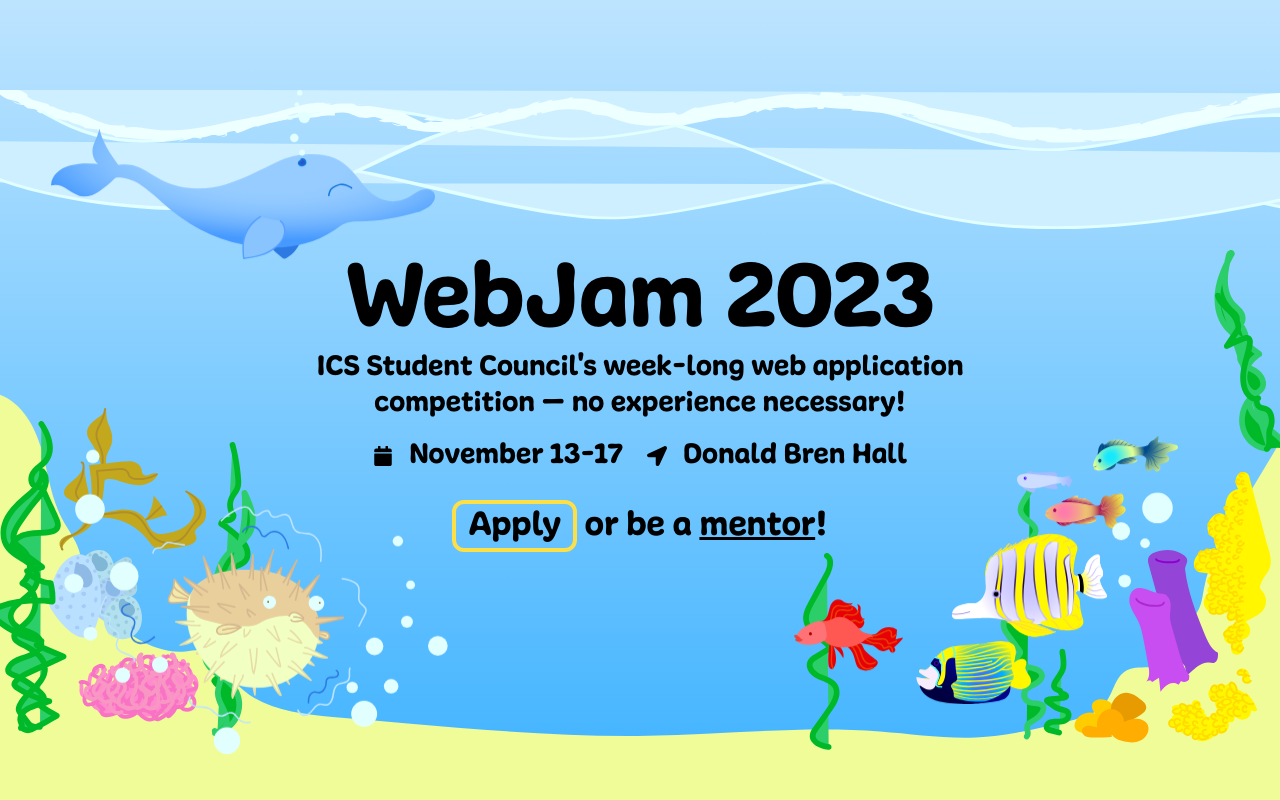
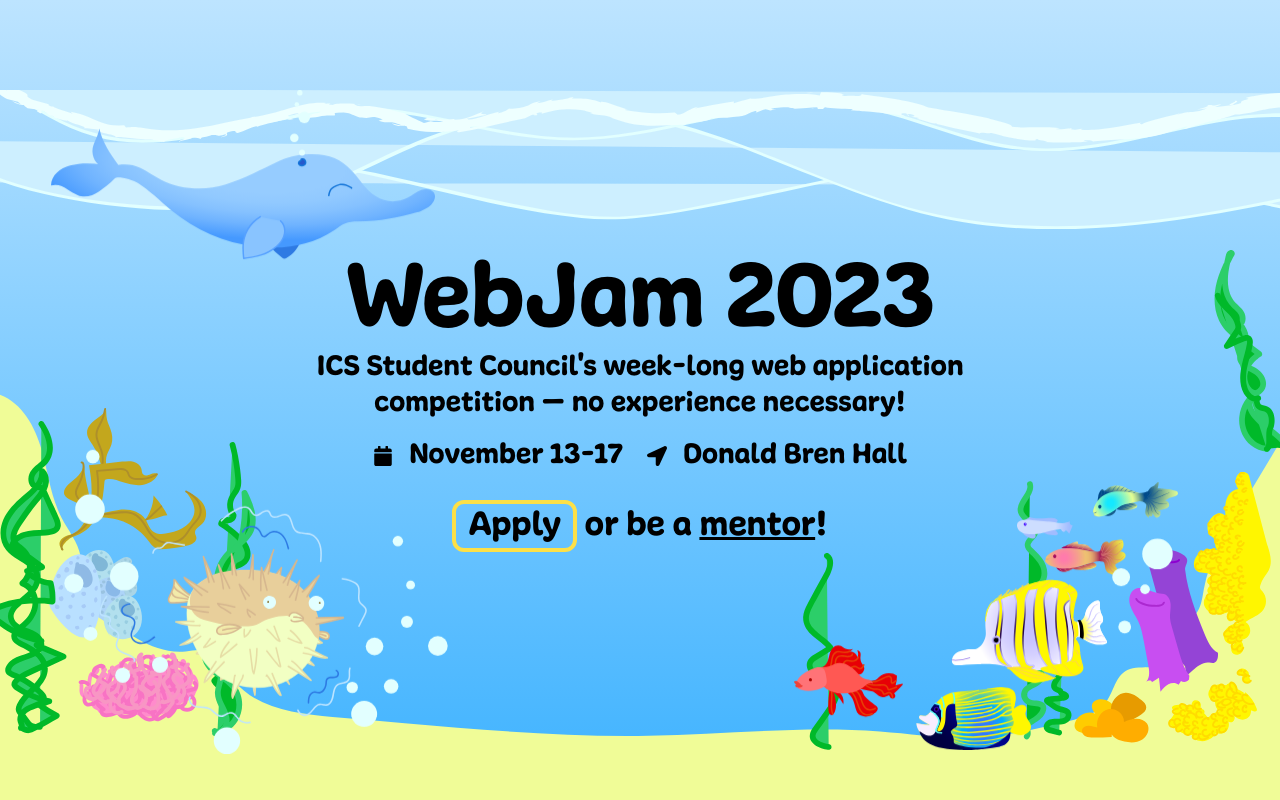
Before and after one commit to icssc/webjam-2023, a Next.js app: page / in a window 1280 px wide. Shown: the top 800 px of the page. Built offline with nearby package versions, Linux system fonts and the light colour scheme.

Commit message:
Parallax (#14)
* Finalize site for invites

* mentor link

* Parallax Effect on Hero

```diff
--- a/src/components/hero/hero.js
+++ b/src/components/hero/hero.js
@@ -1,11 +1,26 @@
+import React, { useState, useEffect } from 'react';
 import { FaCalendar, FaLocationArrow } from "react-icons/fa";
 import styles from "../../styles/components/Hero.module.css";
 
 export default function HeroSection() {
+  const [scrollValue, setScrollValue] = useState(0);
+
+  useEffect(() => {
+    function handleScroll() {
+      setScrollValue(window.scrollY);
+    }
+
+    window.addEventListener('scroll', handleScroll);
+
+    return () => {
+      window.removeEventListener('scroll', handleScroll);
+    };
+  }, []);
+
   return (
     <>
-      <div className="z-10 mx-10 flex flex-col place-content-center gap-4">
-        <div className="flex flex-col place-content-center">
+      <div className="z-10 mx-10 flex flex-col place-content-center gap-4 relative" style={{ top: scrollValue * 0.2 + 'px' }}>
+        <div className="z-5 flex flex-col place-content-center">
           <h1 className="flex place-content-center text-center text-5xl md:text-7xl lg:text-8xl">
             WebJam 2023
           </h1>
@@ -18,7 +33,7 @@ export default function HeroSection() {
           </div>
         </div>
 
-        <div className="flex flex-row place-content-center gap-6 text-xl md:text-2xl lg:text-3xl">
+        <div className="z-5 flex flex-row place-content-center gap-6 text-xl md:text-2xl lg:text-3xl">
           <span className="flex flex-row items-center gap-4">
             <FaCalendar size={20} />
             <h2>November 13-17</h2>
@@ -29,7 +44,7 @@ export default function HeroSection() {
           </span>
         </div>
 
-        <div className="mx-auto mt-4 flex">
+        <div className="z-5 mx-auto mt-4 flex">
           <p className="text-2xl md:text-3xl lg:text-4xl">
             <a
               className="rounded-xl border-4 border-solid border-yellow-300 px-3 py-1 hover:bg-yellow-300 transition duration-300"
@@ -50,10 +65,10 @@ export default function HeroSection() {
         </div>
       </div>
 
-      <div className={`${styles.oceanTop} absolute left-0 top-0 w-[100%]`} />
-      <div className={`${styles.dolphin} absolute left-[-25vw] md:left-[4vw] top-0 md:top-[0] w-[300px] lg:w-[30vw]`} />
-      <div className={`${styles.pufferfish} absolute bottom-[20vw] md:bottom-[4vw] left-[1vw] lg:left-[5vw]  w-[50vw] lg:w-[30vw]`} />
-      <div className={`${styles.fishies} absolute bottom-[15vw] md:bottom-[7.5vw] right-[1vw] lg:right-[8vw]  w-[50vw] lg:w-[30vw]`} />
+      <div className={`${styles.oceanTop} absolute left-0 top-0 w-[100%]`} style={{ top: -scrollValue * .4 + 'px' }} />
+      <div className={`${styles.dolphin} absolute left-[-50vw] md:left-[4vw] top-0 md:top-[0] w-[300px] lg:w-[30vw]`} style={{ top: -scrollValue * 0.1 + 'px' }}  />
+      <div className={`${styles.pufferfish} absolute bottom-[20vw] md:bottom-[4vw] left-[1vw] lg:left-[5vw]  w-[50vw] lg:w-[30vw]`} style={{ top: -scrollValue * 0.45 - 50 + 'px' }} />
+      <div className={`${styles.fishies} absolute bottom-[15vw] md:bottom-[7.5vw] right-[1vw] lg:right-[8vw]  w-[50vw] lg:w-[30vw]`} style={{ top: -scrollValue * 0.3 - 50 + 'px' }} />
       <div className={`${styles.oceanTopFloor} absolute bottom-0 left-0 w-[100%]`} />
 
     </>
--- a/src/components/navbar.js
+++ b/src/components/navbar.js
@@ -24,7 +24,7 @@ export default function Navbar() {
   return (
     <nav className={`${styles.nav} ${showNav ? "opacity-100" : "opacity-0"} place-content-center md:pl-[4rem] md:place-content-start`}>
       <ul>
-        <a href="/">
+        <a href="#">
           <img src="/webjam_logo.png" alt="WebJam 2023 Logo" />
         </a>
         <li>
--- a/src/styles/components/Hero.module.css
+++ b/src/styles/components/Hero.module.css
@@ -1,21 +1,16 @@
-.heroContainer {
-    display: flex;
-    flex-direction: column;
-    justify-content: center;
-}
-
 /* Graphics */
 .oceanTop {
     background-image: url("/assets/img/graphics/layer1/OceanTopCeiling.svg");
     height: 139px;
     margin-top: 90px;
+    z-index: 0;
 }
 
 .dolphin {
     background-image: url("/assets/img/graphics/layer1/Dolphin.svg");
     height: 100%;
     margin-top: 90px;
-    z-index: 2;
+    z-index: 0;
     background-size: contain;
     background-repeat: no-repeat;
     background-position: top;
@@ -26,7 +21,7 @@
 .pufferfish {
     background-image: url("/assets/img/graphics/layer1/PufferFish.svg");
     height: 100%;
-    z-index: 2;
+    z-index: 1;
     background-size: contain;
     background-repeat: no-repeat;
     background-position: bottom;
@@ -36,7 +31,7 @@
 .fishies {
     background-image: url("/assets/img/graphics/layer1/Fishies.svg");
     height: 100%;
-    z-index: 2;
+    z-index: 1;
     background-size: contain;
     background-repeat: no-repeat;
     background-position: bottom;
@@ -50,14 +45,14 @@
     background-size: contain;
     background-position: bottom;
     background-repeat: no-repeat;
-    z-index: 1;
+    z-index: 0;
 }
 
 @keyframes MoveUpDown {
     0%, 100% {
-      transform: translateY(0px);
+      transform: translateY(0%);
     }
     50% {
-        transform: translateY(20px);
+        transform: translateY(2%);
     }
 }
--- a/src/styles/globals.css
+++ b/src/styles/globals.css
@@ -31,4 +31,6 @@ main {
   margin-top: -2px;
   color: black;
   background: #F0FC97;
+  position: relative;
+  z-index: 10;
 }
```
